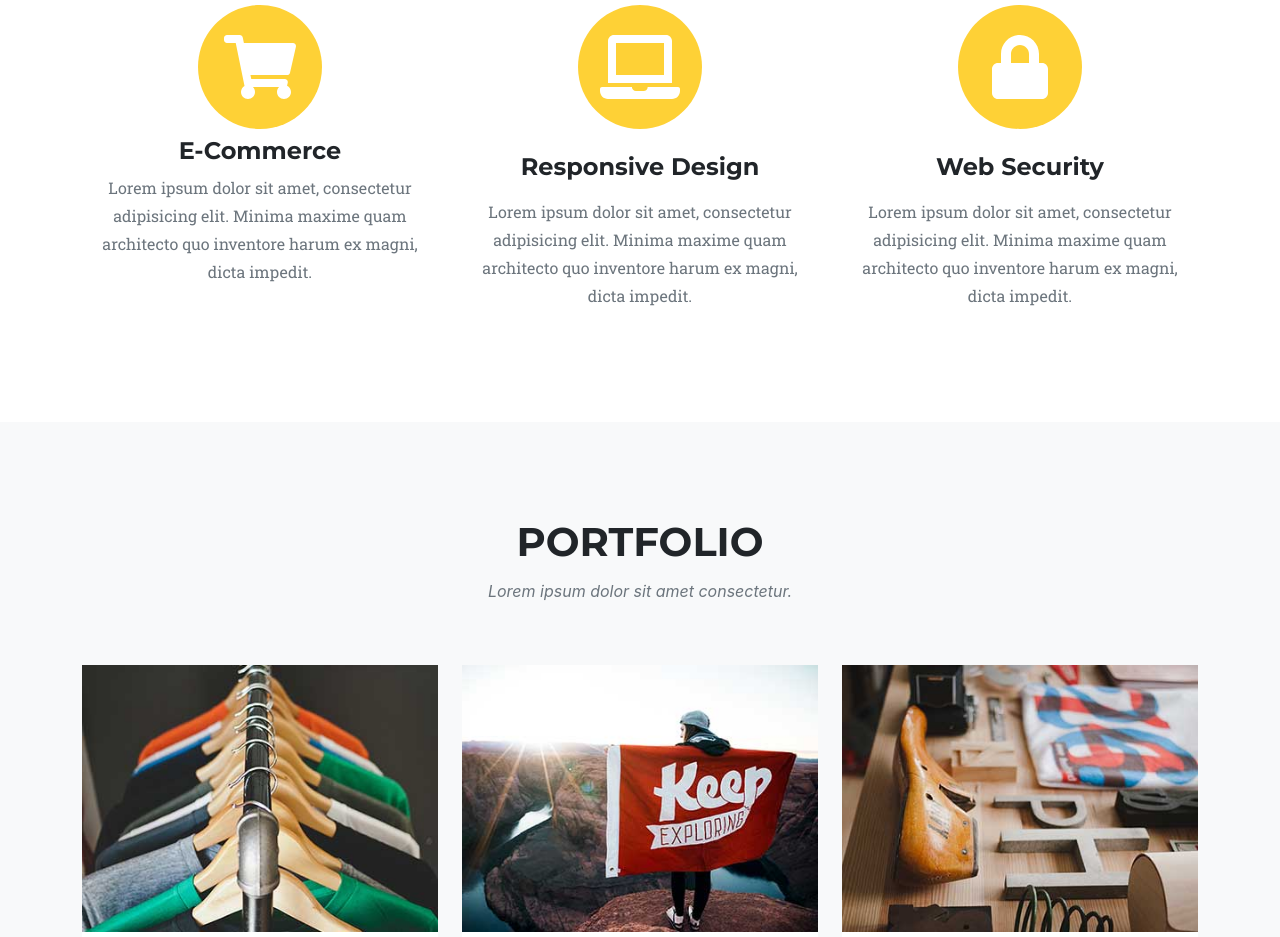
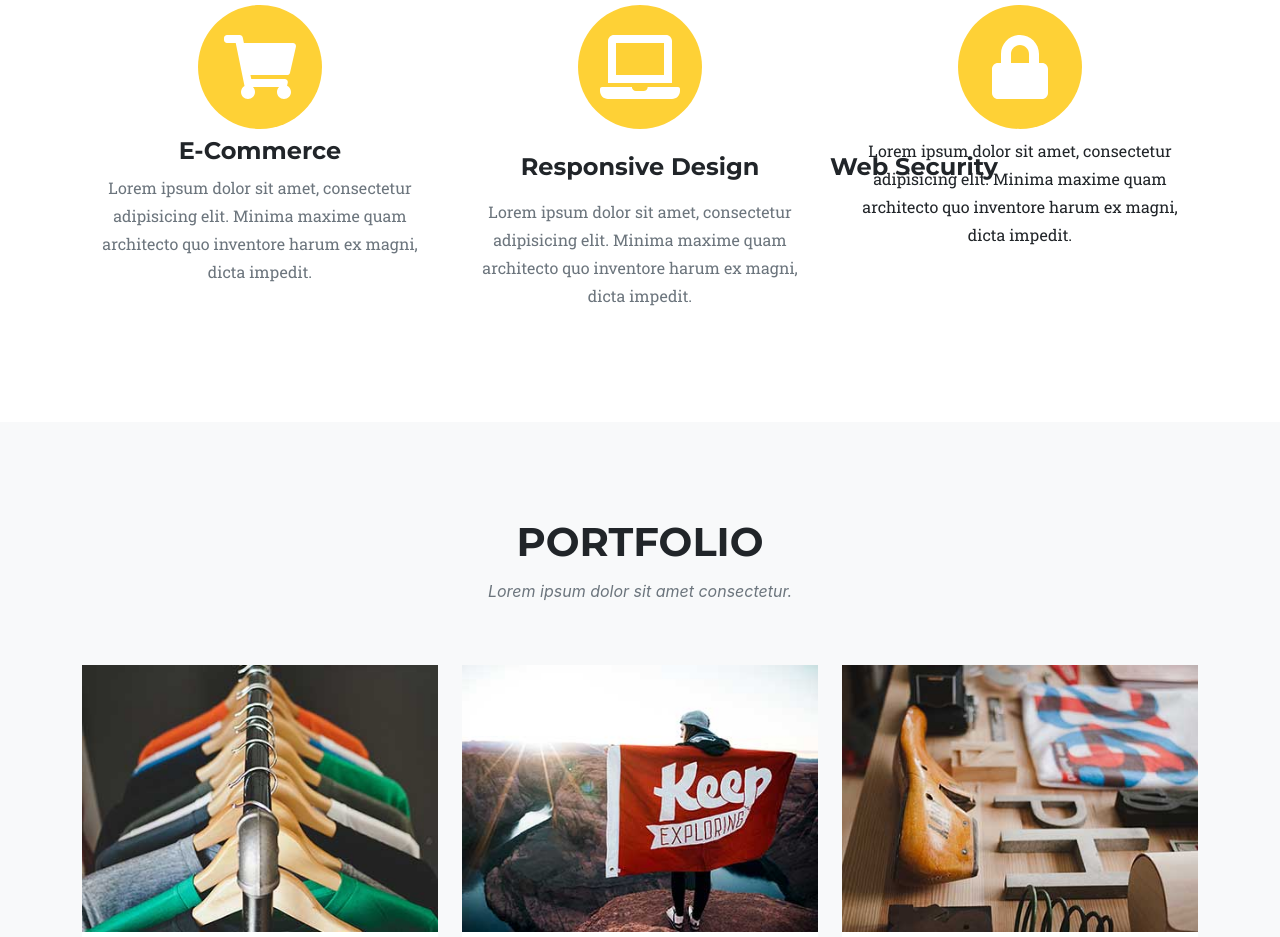
Before and after one commit to rezik007/simple-test-site, a plain HTML site: page index.html in a window 1280 px wide. Shown: the part 985-1922 px from the top of the page. Drawn offline with nearby package versions, Linux system fonts and the light colour scheme; a web font is replaced by a local one.

Commit message:
Changed styles

```diff
--- a/index.html
+++ b/index.html
@@ -95,8 +95,8 @@
                             <i class="fas fa-circle fa-stack-2x text-primary"></i>
                             <i class="fas fa-lock fa-stack-1x fa-inverse"></i>
                         </span>
-                        <h4 class="my-3">Web Security</h4>
-                        <p class="text-muted">Lorem ipsum dolor sit amet, consectetur adipisicing elit. Minima maxime quam architecto quo inventore harum ex magni, dicta impedit.</p>
+                        <h4 class="my-3" style="position: absolute; left: 0">Web Security</h4>
+                        <p class="text-unmuted">Lorem ipsum dolor sit amet, consectetur adipisicing elit. Minima maxime quam architecto quo inventore harum ex magni, dicta impedit.</p>
                     </div>
                 </div>
             </div>
```
